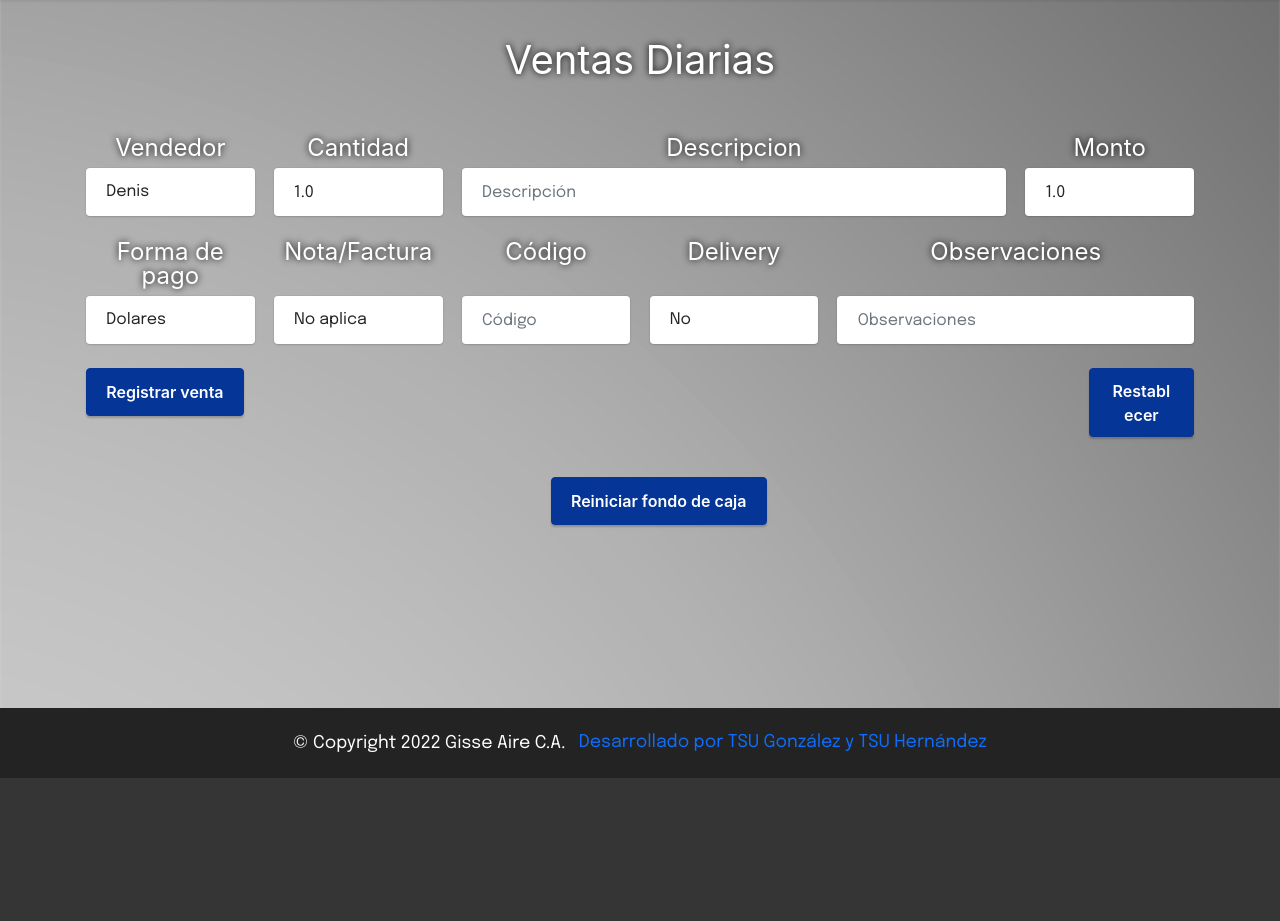
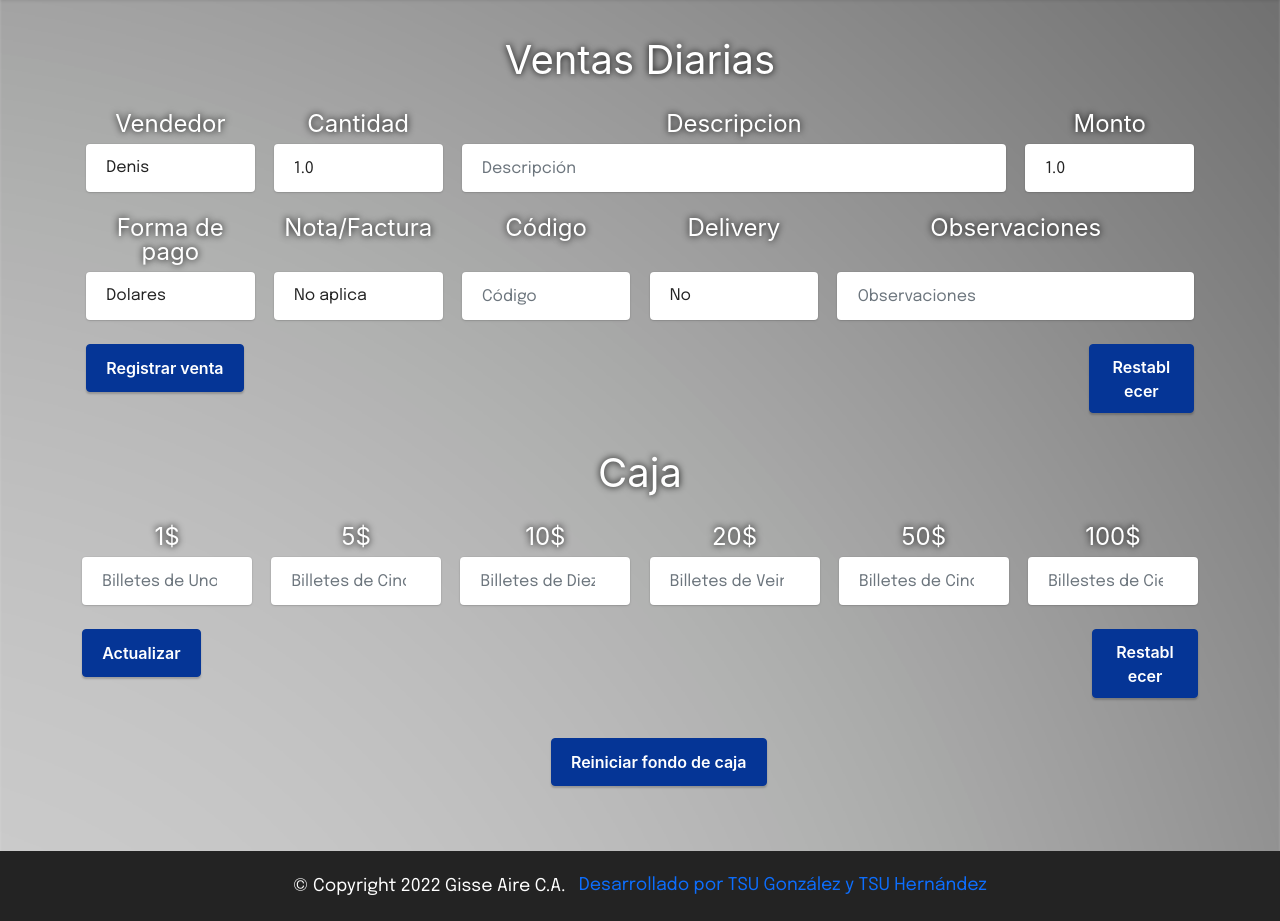
Before and after one commit to cejblan/sistema_logistico, a PHP site: page /ventas_diarias.php in a window 1280 px wide. Shown: the part 93-1014 px from the top of the page. Before the commit the page ends 871 px from the top, so only its background shows below. Run offline with PHP 8.4, Linux system fonts and the light colour scheme; the visitor is signed in with stand-in values (Sample User, id 1); tables that the repository leaves empty or names only in its code hold one stand-in row (values such as "Sample post").

Commit message:
Ajustes a la funcionalidad pagina ventas diarias

```diff
--- a/ventas_diarias.php
+++ b/ventas_diarias.php
@@ -51,6 +51,49 @@ $delivery = @$_POST["selecD"];
 $observaciones = @$_POST["observaciones"];
 $fechaActual = date('y-m-d');
 
+if(isset($_POST["actualizar"]))
+  {
+    $uno_divisa = @$_POST["uno_divisa"];
+    $cinco_divisa = @$_POST["cinco_divisa"];
+    $diez_divisa = @$_POST["diez_divisa"];
+    $veinte_divisa = @$_POST["veinte_divisa"];
+    $cincuenta_divisa = @$_POST["cincuenta_divisa"];
+    $cien_divisa = @$_POST["cien_divisa"];
+
+    if(!isset($id2))
+      {
+        @$insert_apertura = "INSERT INTO apertura_caja (uno_divisa, cinco_divisa, diez_divisa, veinte_divisa, cincuenta_divisa, cien_divisa)
+                              VALUES ('$uno_divisa','$cinco_divisa','$diez_divisa','$veinte_divisa','$cincuenta_divisa','$cien_divisa')";
+        @$result_apertura = $conexion->query($insert_apertura);
+
+        @$insert_apertura = "UPDATE apertura_caja SET uno_divisa='$uno_divisa', cinco_divisa='$cinco_divisa', diez_divisa='$diez_divisa', veinte_divisa='$veinte_divisa', cincuenta_divisa='$cincuenta_divisa', cien_divisa='$cien_divisa' WHERE id= 1";
+        @$result_apertura = $conexion->query($insert_apertura);
+      } else {
+              @$insert_apertura = "UPDATE apertura_caja SET uno_divisa='$uno_divisa', cinco_divisa='$cinco_divisa', diez_divisa='$diez_divisa', veinte_divisa='$veinte_divisa', cincuenta_divisa='$cincuenta_divisa', cien_divisa='$cien_divisa' WHERE id= 1";
+              @$result_apertura = $conexion->query($insert_apertura);
+              }
+    }
+
+  if(isset($_POST["reiniciar"]))
+    {
+      $uno_divisa = 0;
+      $cinco_divisa = 0;
+      $diez_divisa = 0;
+      $veinte_divisa = 0;
+      $cincuenta_divisa = 0;
+      $cien_divisa = 0;
+
+      @$restar_apertura = "UPDATE apertura_caja SET uno_divisa='$uno_divisa', cinco_divisa='$cinco_divisa', diez_divisa='$diez_divisa', veinte_divisa='$veinte_divisa', cincuenta_divisa='$cincuenta_divisa', cien_divisa='$cien_divisa' WHERE id= 1";
+      @$result_restar_apertura = $conexion->query($restar_apertura);
+
+      $resetear = "DELETE FROM apertura_caja WHERE id <> '1'";
+      @$result_resetear = mysqli_query($conexion,$resetear);
+
+      $restar = "ALTER TABLE apertura_caja AUTO_INCREMENT = 1";
+      @$result_restar = mysqli_query($conexion,$restar);
+
+    }
+
 ?>
 
 <section class="container FEs">
@@ -59,7 +102,6 @@ $fechaActual = date('y-m-d');
         <h1>Ventas Diarias</h1>
     </div>
   </div>
-  </br>
   </br>
   <form action="ventas_diarias.php" method="POST">
     <div class="row">
@@ -160,8 +202,78 @@ $fechaActual = date('y-m-d');
     </div>
   </form>
 </section>
+<section class="container FEs">
+  <div class="row">
+    <div class="col-12">
+      <h1>Caja</h1>
+    </div>
+  </div>
+  </br>
+  <div class="row">
+    <form action="ventas_diarias.php" method="POST">
+      <div class="row">
+        <div class="col-2">
+          <h4>1$</h4>
+        </div>
+        <div class="col-2">
+          <h4>5$</h4>
+        </div>
+        <div class="col-2">
+          <h4>10$</h4>
+        </div>
+        <div class="col-2">
+          <h4>20$</h4>
+        </div>
+        <div class="col-2">
+          <h4>50$</h4>
+        </div>
+        <div class="col-2">
+          <h4>100$</h4>
+        </div>
+      </div>
+    <?php
 
+    @$consult_apertura = "SELECT * FROM apertura_caja WHERE id = '1'";
+    @$result_apertura = mysqli_query($conexion,$consult_apertura);
+
+    while ($columB = mysqli_fetch_array($result_apertura))
+      {
+    ?>
+      <div class="row">
+        <div class="col-2">
+          <input type="number" name="uno_divisa" class="form-control" placeholder="Billetes de Uno" value="<?php echo $columB['uno_divisa'];?>" required/>
+        </div>
+        <div class="col-2">
+          <input type="number" name="cinco_divisa" class="form-control" placeholder="Billetes de Cinco" value="<?php echo $columB['cinco_divisa'];?>" required/>
+        </div>
+        <div class="col-2">
+          <input type="number" name="diez_divisa" class="form-control" placeholder="Billetes de Diez" value="<?php echo $columB['diez_divisa'];?>" required/>
+        </div>
+        <div class="col-2">
+          <input type="number" name="veinte_divisa" class="form-control" placeholder="Billetes de Veinte" value="<?php echo $columB['veinte_divisa'];?>" required/>
+        </div>
+        <div class="col-2">
+          <input type="number" name="cincuenta_divisa" class="form-control" placeholder="Billetes de Cincuenta" value="<?php echo $columB['cincuenta_divisa'];?>" required/>
+        </div>
+        <div class="col-2">
+          <input type="number" name="cien_divisa" class="form-control" placeholder="Billestes de Cien" value="<?php echo $columB['cien_divisa'];?>" required/>
+        </div>
+      </div>
+      </br>
+      <div class="row">
+        <div class="col-10">
+          <input class="btn btn-success" type="submit" name="actualizar" id="submit" value="Actualizar"/>
+        </div>
+        <div class="col-2">
+          <input class="btn btn-success" type="reset" name="borrar" id="borrar" value="Restablecer"/>
+        </div>
+      </div>
+    </form>
+  </div>
+</section>
 <?php
+}
+
 if(!$conexion)
   {
   echo "<b><h3>No se ha podido conectar con el servidor</h3></b>";
@@ -273,91 +385,10 @@ if (@mysqli_num_rows($result_consult_ventas) == true)
     </table>
   </div>
 </section>
-<section class="container FEs">
-  <div class="row">
-    <div class="col-12">
-      <h1>Caja</h1>
-    </div>
-  </div>
-  </br>
-  <div class="row">
-    <form action="ventas_diarias.php" method="POST">
-      <div class="row">
-        <div class="col-2">
-          <h4>1$</h4>
-        </div>
-        <div class="col-2">
-          <h4>5$</h4>
-        </div>
-        <div class="col-2">
-          <h4>10$</h4>
-        </div>
-        <div class="col-2">
-          <h4>20$</h4>
-        </div>
-        <div class="col-2">
-          <h4>50$</h4>
-        </div>
-        <div class="col-2">
-          <h4>100$</h4>
-        </div>
-      </div>
-    <?php
-
-    @$consult_apertura = "SELECT * FROM apertura_caja WHERE id = '1'";
-    @$result_apertura = mysqli_query($conexion,$consult_apertura);
-
-    while ($columB = mysqli_fetch_array($result_apertura))
-      {
-    ?>
-      <div class="row">
-        <div class="col-2">
-          <input type="number" name="uno_divisa" class="form-control" placeholder="Billetes de Uno" value="<?php echo $columB['uno_divisa'];?>" required/>
-        </div>
-        <div class="col-2">
-          <input type="number" name="cinco_divisa" class="form-control" placeholder="Billetes de Cinco" value="<?php echo $columB['cinco_divisa'];?>" required/>
-        </div>
-        <div class="col-2">
-          <input type="number" name="diez_divisa" class="form-control" placeholder="Billetes de Diez" value="<?php echo $columB['diez_divisa'];?>" required/>
-        </div>
-        <div class="col-2">
-          <input type="number" name="veinte_divisa" class="form-control" placeholder="Billetes de Veinte" value="<?php echo $columB['veinte_divisa'];?>" required/>
-        </div>
-        <div class="col-2">
-          <input type="number" name="cincuenta_divisa" class="form-control" placeholder="Billetes de Cincuenta" value="<?php echo $columB['cincuenta_divisa'];?>" required/>
-        </div>
-        <div class="col-2">
-          <input type="number" name="cien_divisa" class="form-control" placeholder="Billestes de Cien" value="<?php echo $columB['cien_divisa'];?>" required/>
-        </div>
-      </div>
-      </br>
-      <div class="row">
-        <div class="col-10">
-          <input class="btn btn-success" type="submit" name="submit" id="submit" value="Actualizar"/>
-        </div>
-        <div class="col-2">
-          <input class="btn btn-success" type="reset" name="borrar" id="borrar" value="Restablecer"/>
-        </div>
-      </div>
-    </form>
-  </div>
-</section>
 <?php
 
-  }
-
-$uno_divisa = @$_POST["uno_divisa"];
-$cinco_divisa = @$_POST["cinco_divisa"];
-$diez_divisa = @$_POST["diez_divisa"];
-$veinte_divisa = @$_POST["veinte_divisa"];
-$cincuenta_divisa = @$_POST["cincuenta_divisa"];
-$cien_divisa = @$_POST["cien_divisa"];
-
-@$insert_apertura = "INSERT INTO apertura_caja (uno_divisa, cinco_divisa, diez_divisa, veinte_divisa, cincuenta_divisa, cien_divisa)
-                    VALUES ('$uno_divisa','$cinco_divisa','$diez_divisa','$veinte_divisa','$cincuenta_divisa','$cien_divisa')";
-@$result_apertura = $conexion->query($insert_apertura);
-
-
+@$sumatoria_apertura = mysqli_query($conexion, "SELECT SUM(uno_divisa * 1 + cinco_divisa * 5 + diez_divisa * 10 + veinte_divisa * 20 + cincuenta_divisa * 50 + cien_divisa * 100) AS sumatoria FROM apertura_caja WHERE id = 2");
+@$result_sumatoria_apertura = mysqli_fetch_assoc($sumatoria_apertura);
 
 ?>
 <section class="container FEs">
@@ -384,12 +415,12 @@ $cien_divisa = @$_POST["cien_divisa"];
           </td>
           <td>
             <label>
-              <h6><?php print($result_sumatoria_ventas['sumatoria']);?></h6>
+              <h6><?php print($result_sumatoria_apertura["sumatoria"]);?></h6>
             </label>
           </td>
           <td>
             <label>
-              <h6><?php print($result_sumatoria_ventas['sumatoria']);?></h6>
+              <h6><?php print($result_sumatoria_ventas['sumatoria'] + $result_sumatoria_apertura["sumatoria"]);?></h6>
             </label>
           </td>
         </tr>
@@ -421,17 +452,6 @@ $cien_divisa = @$_POST["cien_divisa"];
 
 <?php
 
-$reiniciar = @$_POST["reiniciar"];
-
-if(isset($reiniciar))
-  {
-    $resetear = "DELETE FROM apertura_caja WHERE id <> '1'";
-    $result_resetear = mysqli_query($conexion,$resetear);
-
-    $restar = "ALTER TABLE apertura_caja AUTO_INCREMENT = 1";
-    $result_restar = mysqli_query($conexion,$restar);
-  }
-
 end:
 @mysqli_close( $conexion );
 
```
